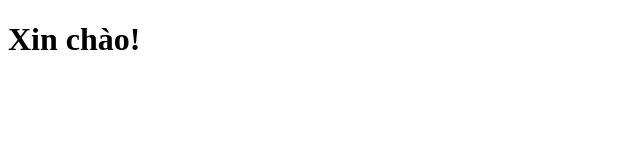
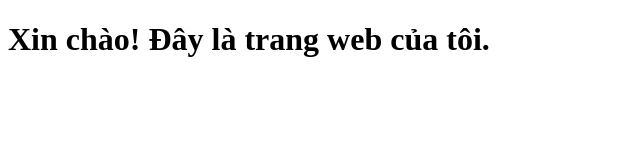
Before and after one commit to khanhhuy141105/khanhhuy.github.io, a plain HTML site: page index.html in a window 1280 px wide. Shown: the whole page, without its empty margins (0-640 px from the left). Drawn offline with Linux system fonts and the light colour scheme.

Commit message:
Update index.html

```diff
--- a/index.html
+++ b/index.html
@@ -1,5 +1,9 @@
 <!DOCTYPE html>
 <html>
-  <head><title>Test GitHub Pages</title></head>
-  <body><h1>Xin chào!</h1></body>
+<head>
+  <title>Trang web đầu tiên</title>
+</head>
+<body>
+  <h1>Xin chào! Đây là trang web của tôi.</h1>
+</body>
 </html>
```
